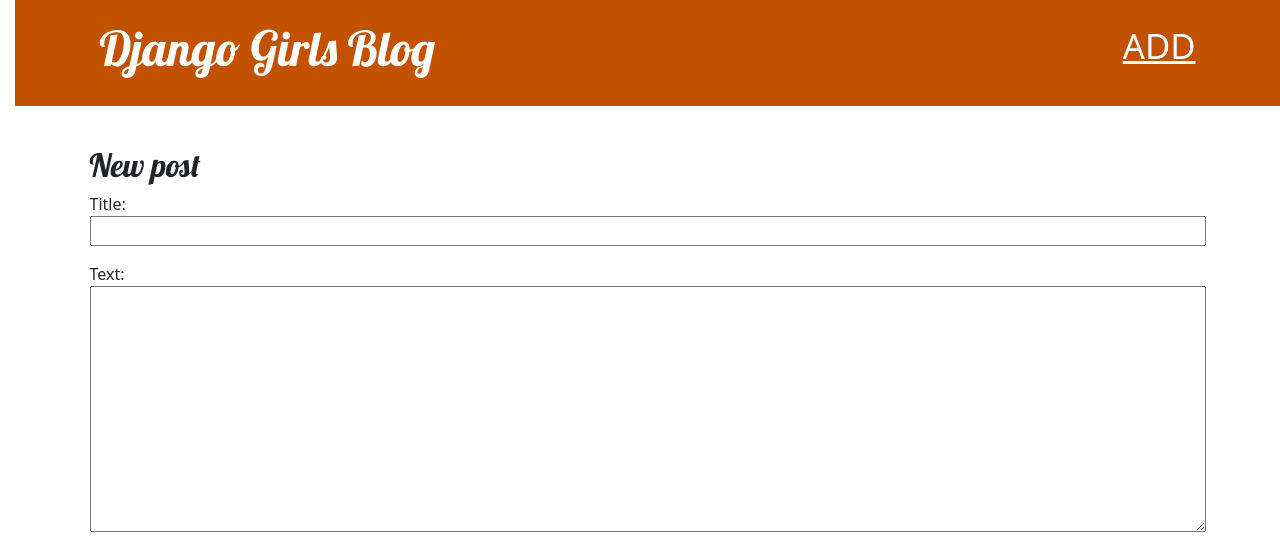
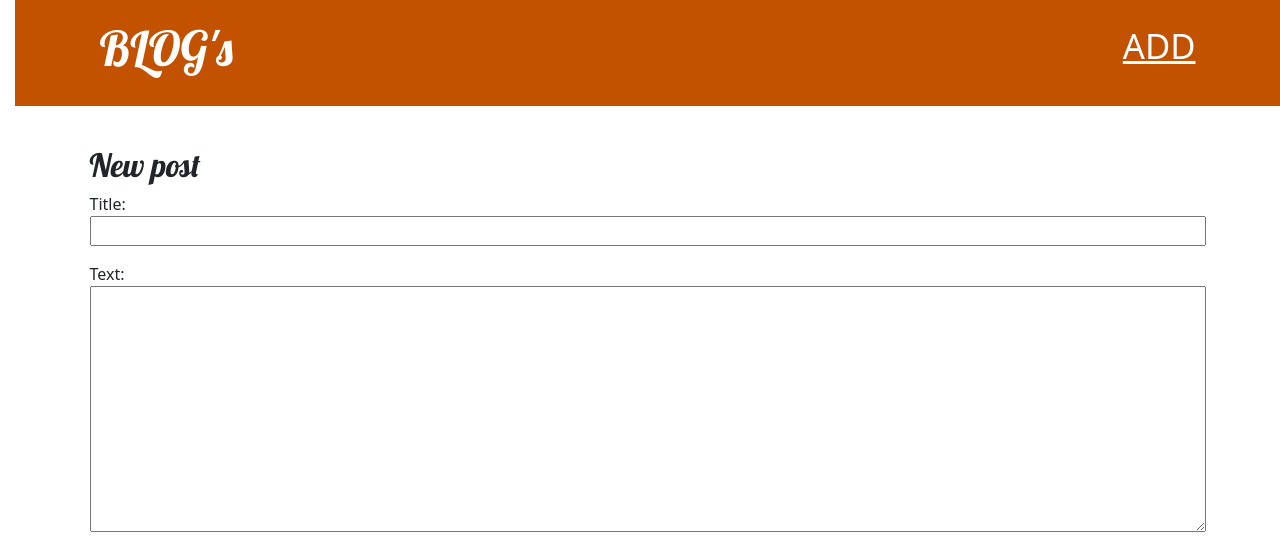
Before and after one commit to Asubtlecoderrr/my-first-blog-Django, a Django app: page /postform in a window 1280 px wide. Shown: the top 537 px of the page. Run offline with Django 3.2, Linux system fonts and the light colour scheme.

Commit message:
Name is updated

```diff
--- a/blog/templates/blog/base.html
+++ b/blog/templates/blog/base.html
@@ -2,7 +2,7 @@
 <!DOCTYPE html>
 <html>
     <head>
-        <title>Django Girls blog</title>
+        <title>BLOG's</title>
         <link rel="stylesheet" href="https://cdn.jsdelivr.net/npm/bootstrap@5.1.3/dist/css/bootstrap.min.css" integrity="sha384-1BmE4kWBq78iYhFldvKuhfTAU6auU8tT94WrHftjDbrCEXSU1oBoqyl2QvZ6jIW3" crossorigin="anonymous">
         <link href='//fonts.googleapis.com/css?family=Lobster&subset=latin,latin-ext' rel='stylesheet' type='text/css'>
         <link rel="stylesheet" href="{% static 'css/blog.css' %}">
@@ -13,7 +13,7 @@
                 <a href="{% url 'post_form' %}" class="top-menu">
                     ADD
                 </a>
-              <h1><a href="/">Django Girls Blog</a></h1>
+              <h1><a href="/">BLOG's</a></h1>
           </div>
         </header>
         <main class="container">
```
